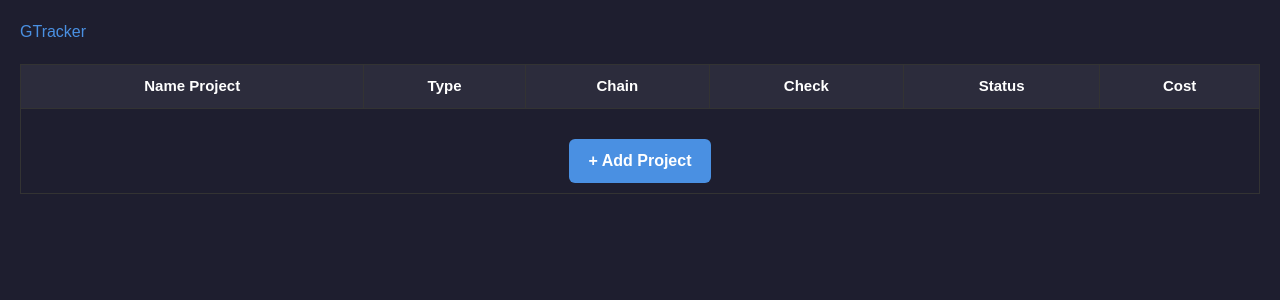
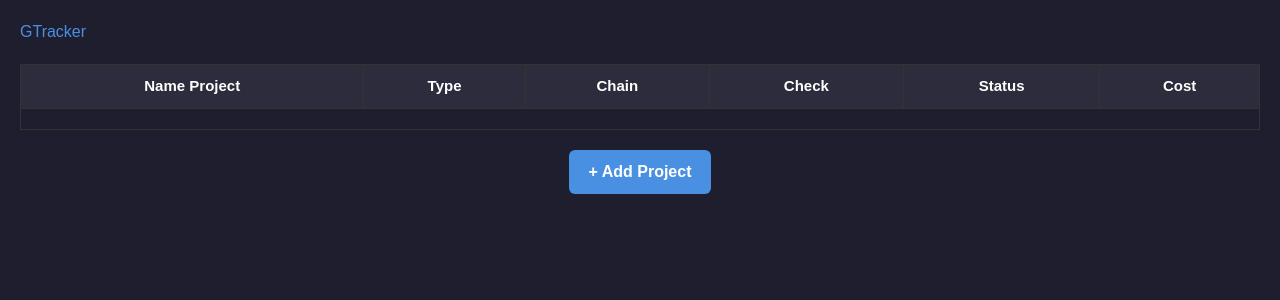
Before and after one commit to gardea22/GTracker, a Next.js app: page / in a window 1280 px wide. Shown: the top 300 px of the page. Built offline with nearby package versions, Linux system fonts and the light colour scheme.

Commit message:
Update page.tsx

```diff
--- a/app/page.tsx
+++ b/app/page.tsx
@@ -56,14 +56,6 @@ const Dashboard = () => {
           {projectList.length === 0 ? (
             <tr>
               <td colSpan={6} style={{ ...tdStyle, textAlign: 'center' }}>
-
-  {/* Tombol Add Project tetap muncul di bawah tabel */}
-        <div style={{ textAlign: 'center', marginTop: '20px' }}>
-          <button onClick={() => setShowModal(true)} style={buttonStyle}>
-            + Add Project
-          </button>
-        </div>
-
               </td>
             </tr>
 
@@ -83,6 +75,12 @@ const Dashboard = () => {
         </tbody>
       </table>
 
+     {/* Tombol Add Project tetap muncul di bawah tabel */}
+        <div style={{ textAlign: 'center', marginTop: '20px' }}>
+          <button onClick={() => setShowModal(true)} style={buttonStyle}>
+            + Add Project
+          </button>
+        </div>
 
 
       {/* Modal */}
```
